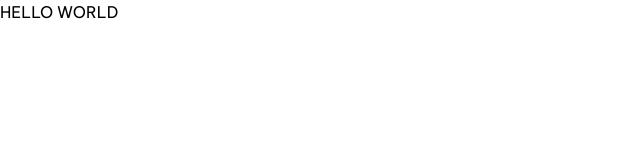
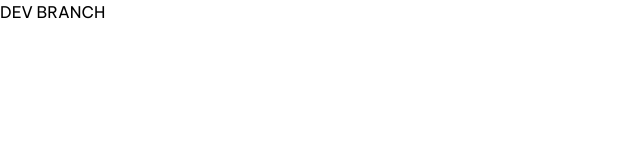
Before and after one commit to pticasolovey20/manage-landing, a Next.js app: page / in a window 1280 px wide. Shown: the top 160 px of the page, without its empty margins (0-640 px from the left). Built offline with nearby package versions, Linux system fonts and the light colour scheme.

Commit message:
created dev branch

```diff
--- a/pages/index.tsx
+++ b/pages/index.tsx
@@ -1,7 +1,7 @@
 const Home = () => {
 	return (
 		<section>
-			<span>HELLO WORLD</span>
+			<span>DEV BRANCH</span>
 		</section>
 	);
 };
```
